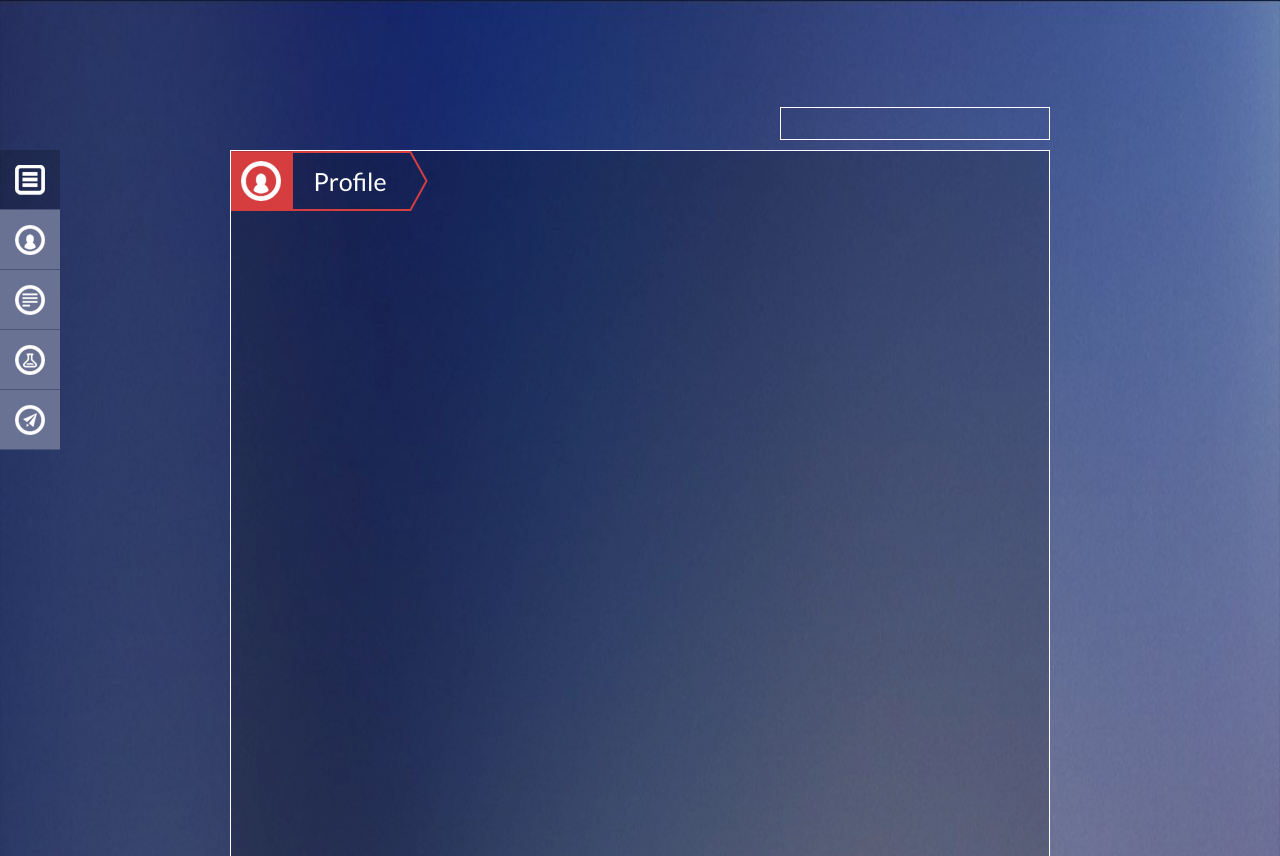
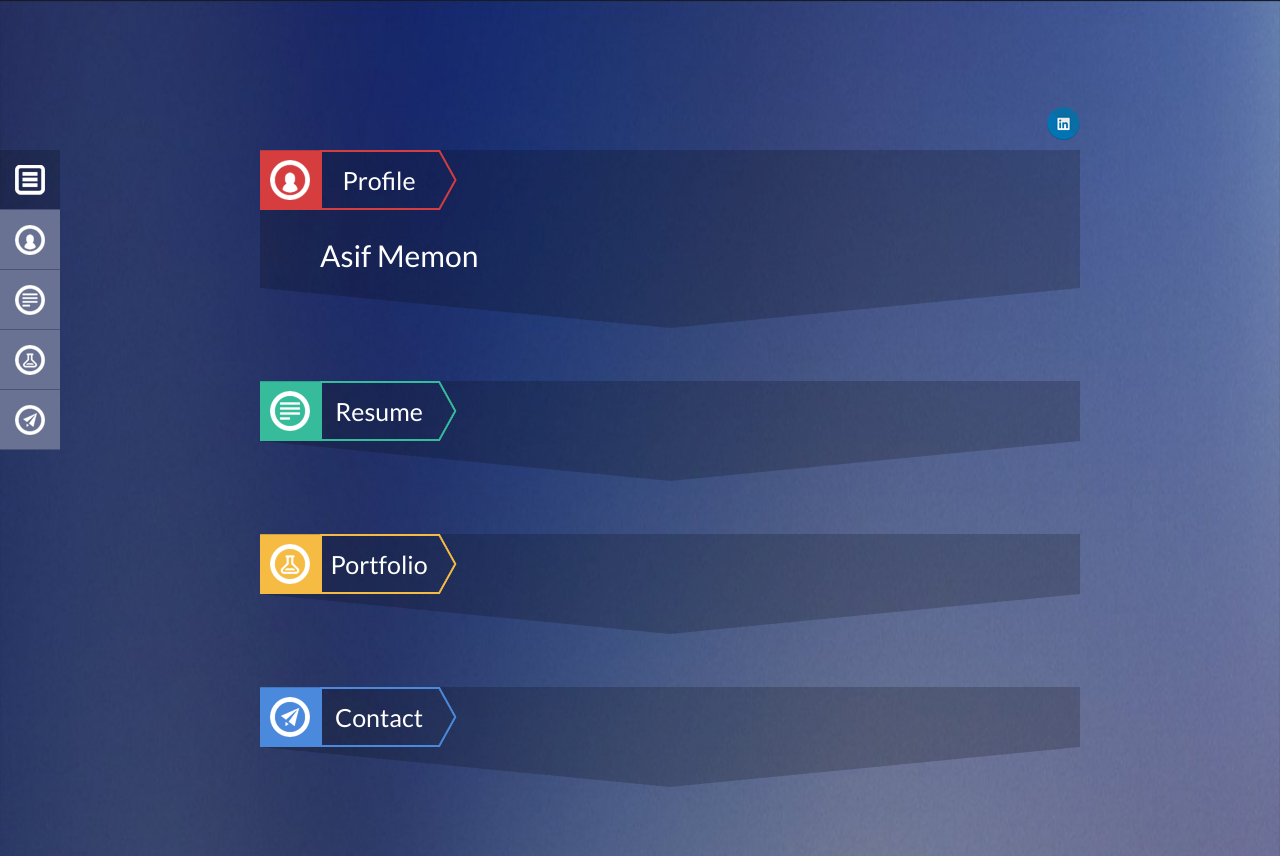
Before and after one commit to sinake/my-site, a plain HTML site: page index.html in a window 1280 px wide. Shown: the top 856 px of the page. Drawn offline with Linux system fonts and the light colour scheme.

Commit message:
Adding in triangle bottoms and linkedin icon along with related css.

```diff
--- a/index.html
+++ b/index.html
@@ -35,8 +35,16 @@
 				</li>
 			</ul>
 		</nav>
+
 		<div class="center-wrapper">
 			<nav class="social">
+				<ul>
+					<li>
+						<a href="https://www.linkedin.com/pub/asif-memon/4/681/a8b">
+							<img src="assets/linkedin-icon.png" />
+						</a>
+					</li>
+				</ul>
 			</nav>
 			<section class="profile">
 				<div class="section-tab">
@@ -46,8 +54,12 @@
 						<h2 class="tab-heading">Profile</h2>
 					</div>
 				</div>
-				<h2 class="name"></h2>
+				<div class="profile-content">
+					<h2 class="name">Asif Memon</h2>
+				</div>
 			</section>
+			<div class="triangle"></div>
+
 			<section class="resume">
 				<div class="section-tab">
 					<img class="tab-image" src="assets/resume-tab.png">
@@ -57,6 +69,8 @@
 					</div>
 				</div>
 			</section>
+			<div class="triangle"></div>
+
 			<section class="portfolio">
 				<div class="section-tab">
 					<img class="tab-image" src="assets/portfolio-tab.png" />
@@ -66,6 +80,8 @@
 					</div>
 				</div>
 			</section>
+			<div class="triangle"></div>
+
 			<section class="contact">
 				<div class="section-tab">
 					<img class="tab-image" src="assets/contact-tab.png" />
@@ -75,7 +91,10 @@
 					</div>
 				</div>
 			</section>
+			<div class="triangle"></div>
 		</div>
+
 		<div class="top-link"></div>
+
 	</body>
 </html>
--- a/main.css
+++ b/main.css
@@ -57,7 +57,7 @@ table {
 	height: 300px;
 	float:left;
 	box-sizing: border-box;
-	margin: 150px 130px 0 0;
+	margin: 150px 0 0 0;
 }
 
 .left-nav li {
@@ -81,55 +81,54 @@ table {
 .center-wrapper {
 	width: 820px;
 	margin: 0 auto;
+	overflow: hidden;
 }
 
 .social{
 	width: 270px;
 	height: 33px;
-	box-sizing: border-box;
-	border: 1px solid white;
 	float: right;
 	margin: 107px 0 0 0;
 }
 
+.social li {
+	float: right;
+}
+
 section {
 	background-color: rgba(0, 0, 0, 0.2);
+	width: 820px;
+	height: auto;
+	box-sizing: border-box;
 }
 
 .profile {
-	width: 820px;
-	height: 707px;
 	float:left;
-	border: white solid 1px;
-	box-sizing: border-box;
-	margin: 10px 0 53px 0;
+	margin: 10px 0 0 0;
+}
+
+.profile-content {
+	width: 700px;
+	height: auto;
+	margin: 0 auto;
+	overflow: hidden;
+}
+
+.name {
+	font-size: 30px;
+	margin: 30px 0 18px 0;
 }
 
 .resume {
-	width: 820px;
-	height: 1074px;
 	float:left;
-	border: white solid 1px;
-	box-sizing: border-box;
-	margin: 0 0 53px 0;
 }
 
 .portfolio {
-	width: 820px;
-	height: 1170px;
 	float:left;
-	border: white solid 1px;
-	box-sizing: border-box;
-	margin: 0 0 53px 0;
 }
 
 .contact {
-	width: 820px;
-	height: 770px;
 	float: left;
-	border: white solid 1px;
-	box-sizing: border-box;
-	margin: 0 0 131px 0;
 }
 
 .section-tab {
@@ -137,9 +136,6 @@ section {
 	height: 60px;
 	float:left;
 	position: relative;
-}
-
-.tab-image {
 }
 
 .icon-image {
@@ -164,6 +160,16 @@ section {
 	font-size: 25px;
 }
 
+.triangle {
+	width: 0;
+	height: 0;
+	border-style: solid;
+	border-width: 40px 410px 0 410px;
+	border-color: rgba(0, 0, 0, 0.2) transparent;
+	float: left;
+	margin: 0 0 53px 0;
+}
+
 .top-link {
 	width: 70px;
 	height: 40px;
```
Also changed, not shown: assets/linkedin-icon.png (added).
